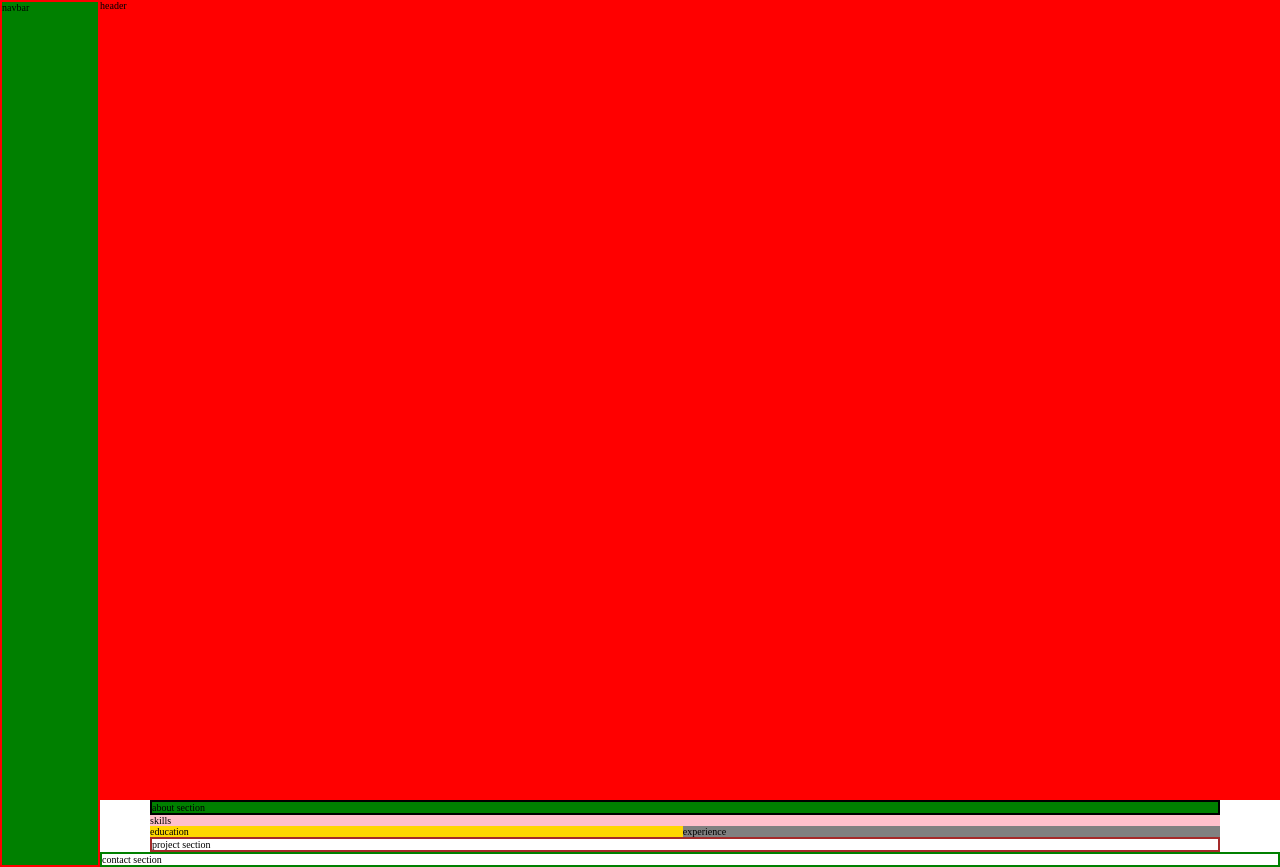
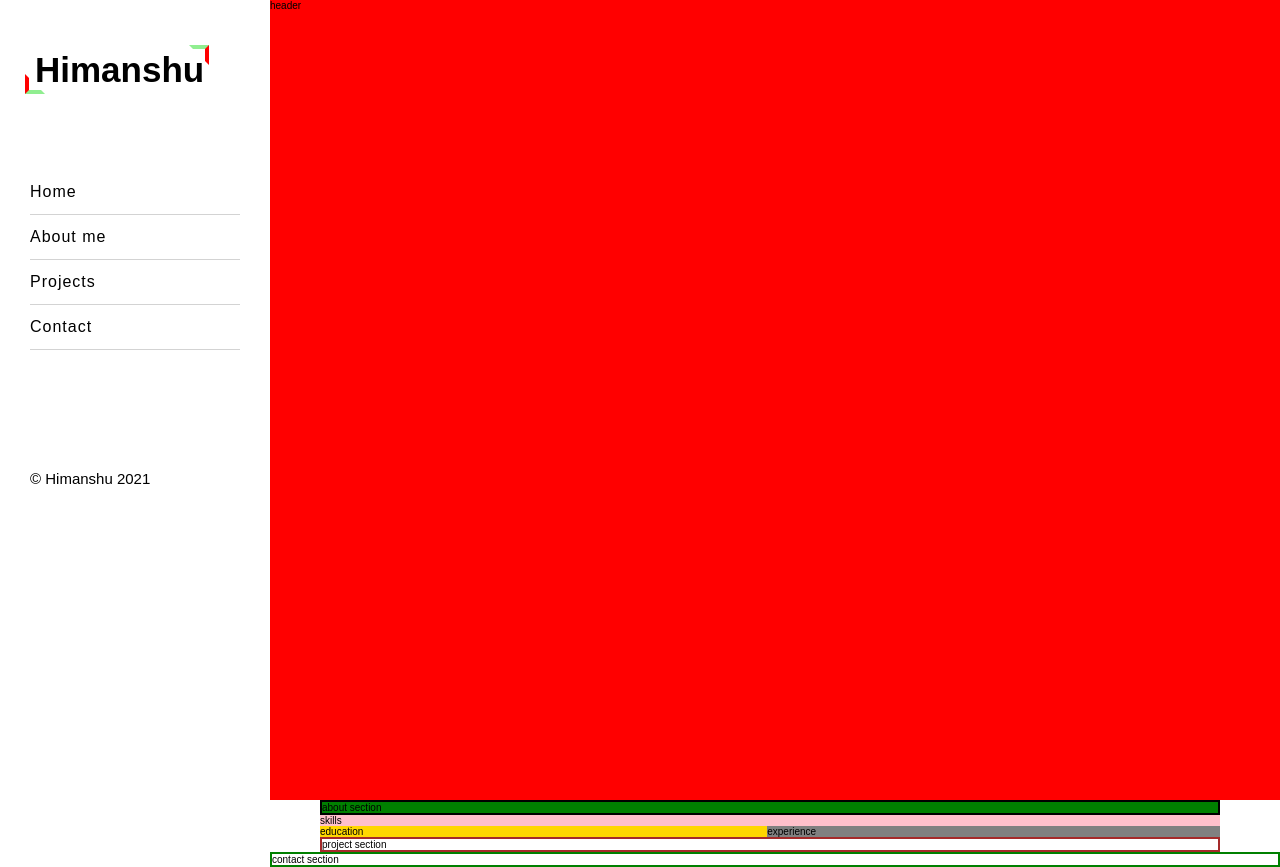
Before and after one commit to HimanshuDotcom/portfolio, a website: page index.html in a window 1280 px wide. Drawn offline with Linux system fonts and the light colour scheme.

Commit message:
navbar added

```diff
--- a/index.html
+++ b/index.html
@@ -10,7 +10,16 @@
 <body>
     <div class="container">
         <div class="sidebar">
-            navbar
+            <h1 class="heading-primary"><a href="#" class="name">Himanshu</a></h1>
+            <nav class="nav">
+                <ul class="nav__list">
+                    <li class="nav__item"><a class = "nav__link" href="#">Home</a></li>
+                    <li class="nav__item"><a class = "nav__link" href="#">About me</a></li>
+                    <li class="nav__item"><a class = "nav__link" href="#">Projects</a></li>
+                    <li class="nav__item"><a class = "nav__link" href="#">Contact</a></li>
+                </ul>
+            </nav>
+            <p class="copyright">&copy; Himanshu 2021</p>
         </div>
         <header class="header">
             header
--- a/sass/_base.scss
+++ b/sass/_base.scss
@@ -1,3 +1,7 @@
+
+
+
+
 *,
 *::after,
 *::before {
@@ -6,13 +10,18 @@
     box-sizing: inherit;
 }
 
+ul {
+    list-style: none;
+}
+
 html {
     box-sizing: border-box;
     font-size: 62.5%;  // 1rem = 10px
+    font-family: sans-serif;
 }
 
 .container {
     display: grid;
-    grid-template-columns: [sidenav-start ] 10rem [sidenav-end full-start] minmax(5rem, 1fr) [center-start] repeat(8,[col-start] minmax(min-content, 15rem) [col-end]) [center-end] minmax(6rem,1fr) [full-end];
+    grid-template-columns: [sidenav-start ] 27rem [sidenav-end full-start] minmax(5rem, 1fr) [center-start] repeat(8,[col-start] minmax(min-content, 15rem) [col-end]) [center-end] minmax(6rem,1fr) [full-end];
     grid-template-rows: 100vh repeat(6,auto);
 }
--- a/sass/_navbar.scss
+++ b/sass/_navbar.scss
@@ -1,5 +1,66 @@
 .sidebar {
-    border: 2px solid red;
-    background-color: green;
     grid-row: 1 / -1;
+    display: grid;
+    grid-template-columns: auto;
+    grid-template-rows: 12rem 30rem auto;
+    padding: 5rem 3rem;
+    position: fixed;
+    left: 0;
+    top: 0s;
+    height: 100vh;
+    width: 27rem;
 }
+
+.name {
+    text-align: center;
+    position: relative;
+    text-decoration: none;
+    color: black;
+    padding: 5px;
+    background: #fff;
+
+    &::after, &::before {
+        content: '';
+        display: block;
+        position: absolute;
+        border: 4px solid red;
+        transition: all .5s;
+        width: 20px;
+        height: 20px;
+
+    }
+    &::after {
+        top: 0px;
+        right: 0px;
+        border-color: lightgreen red transparent transparent;
+    }
+
+    &::before {
+        bottom: 0px;
+        left: -5px;
+        border-color: transparent transparent lightgreen red;
+    }
+
+    &:hover::after,
+    &:hover::before{
+        width: 110%;
+        height: 110%;
+    }
+}
+
+.nav {
+    &__link {
+        text-decoration: none;
+        font-size: 1.6rem;
+        color: black;
+        display: block;
+        border-bottom: 1px solid lightgray;
+        padding: 10px 0;
+        letter-spacing: 1px;
+        line-height: 1.5;
+    }
+}
+
+.copyright {
+    font-size: 1.5rem;
+}
--- a/sass/_typography.scss
+++ b/sass/_typography.scss
@@ -0,0 +1,3 @@
+.heading-primary {
+    font-size: 3.5rem;
+}
```
Also changed, not shown: css/styles.css.
